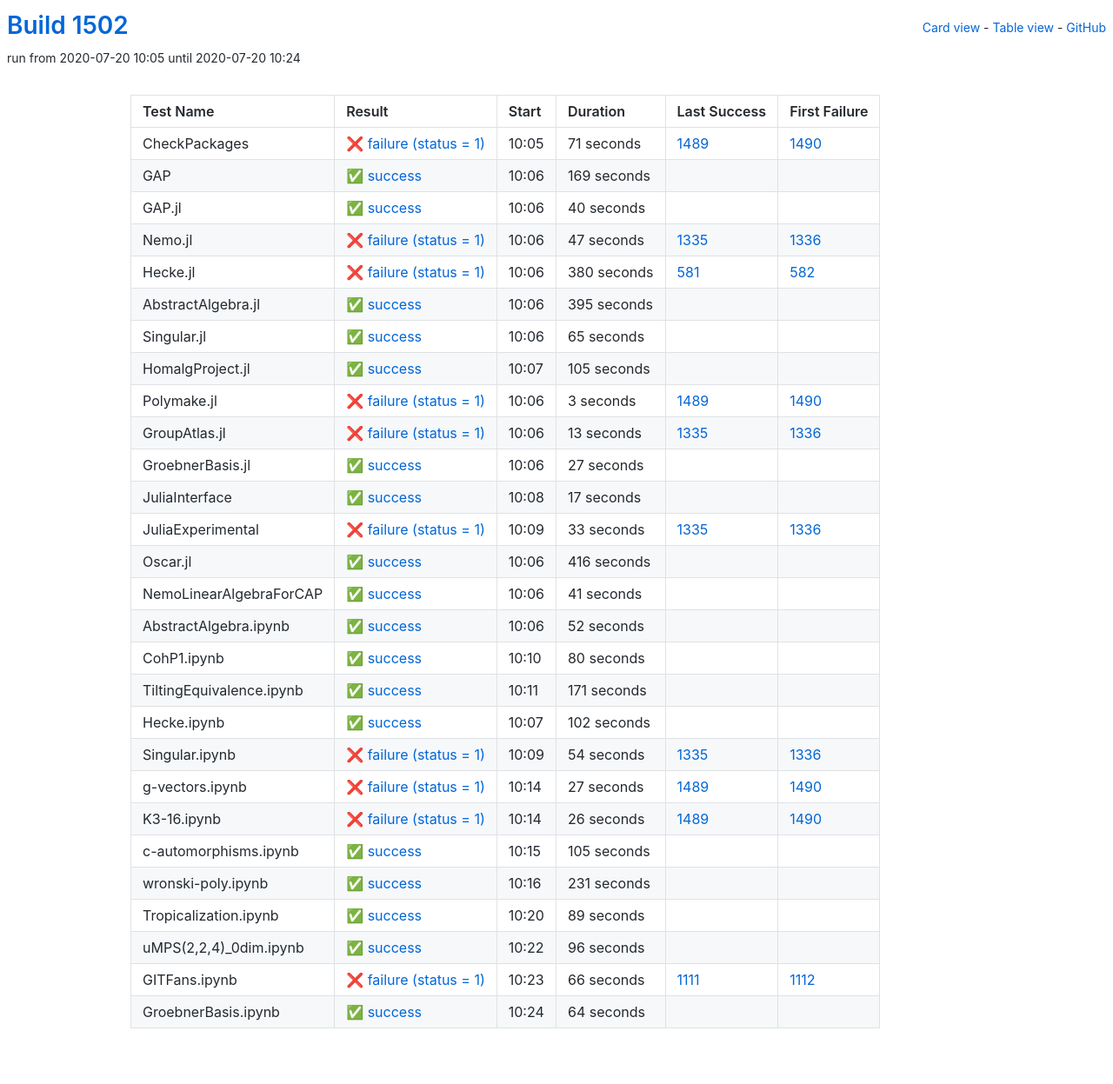
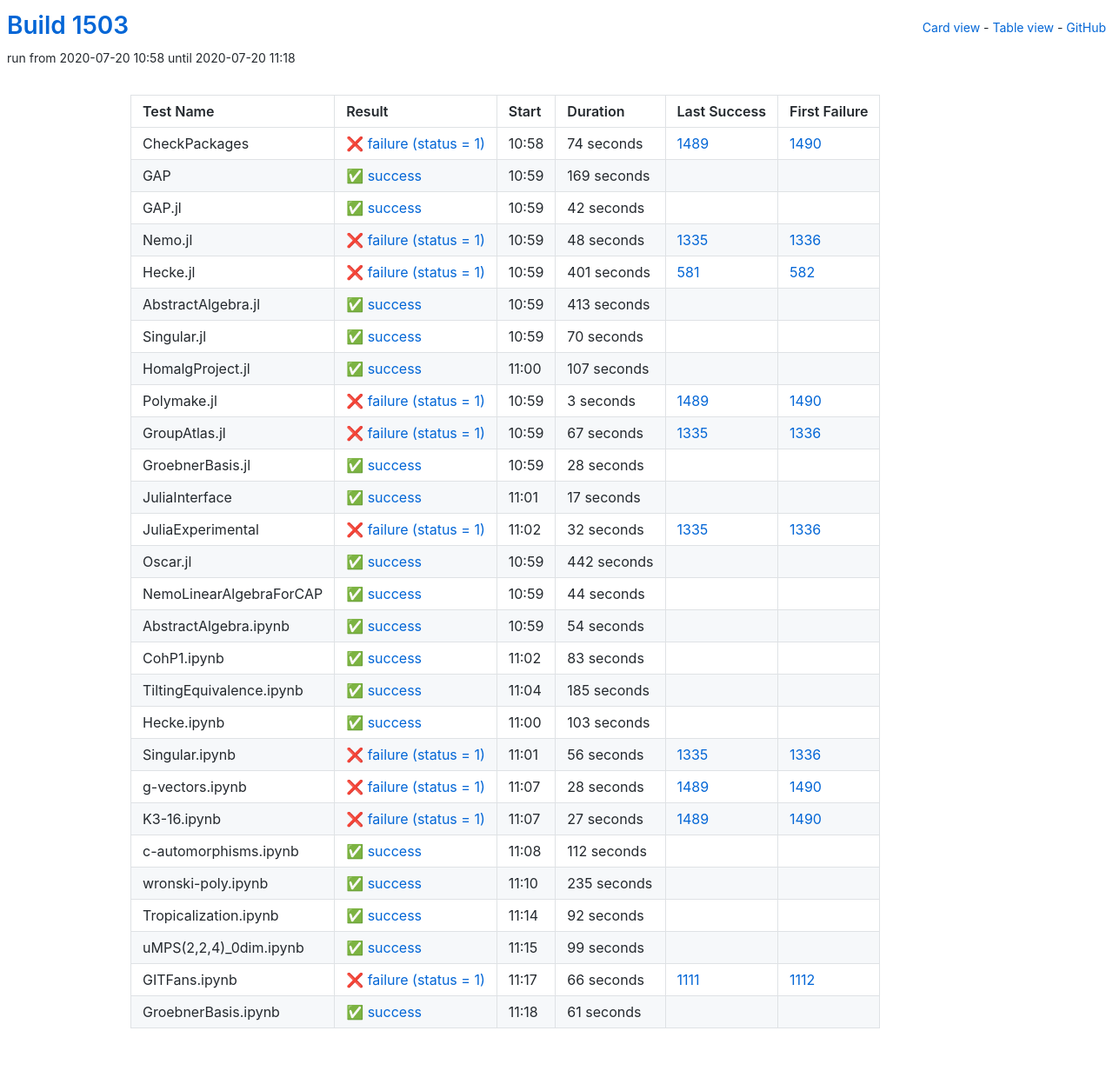
Before and after one commit to oscar-system/oscar-ci-status-1.4, a Jekyll site: the page built from table.html, in a window 1280 px wide. Shown: the whole page at 87% size. Built offline with Jekyll 4.4.1, drawn with Linux system fonts in a browser that asks for light colours.

Commit message:
Build #1503

```diff
--- a/_data/ci.yml
+++ b/_data/ci.yml
@@ -1,6 +1,6 @@
 ---
-build: 1502
-build_url: https://oscarci.mathematik.uni-kl.de/job/oscar-julia-1.4/1502/
+build: 1503
+build_url: https://oscarci.mathematik.uni-kl.de/job/oscar-julia-1.4/1503/
 job: oscar-julia-1.4
 organization: oscar-system
 repo: oscar-ci-status-1.4
@@ -8,20 +8,20 @@ repourl: https://github.com/oscar-system/oscar-ci-status-1.4
 tests:
 - name: CheckPackages
   id: checkpackages
-  log: https://oscarci.mathematik.uni-kl.de/job/oscar-julia-1.4/1502/artifact/logs/build-1502/CheckPackages.log
-  start: 2020-07-20 10:05
+  log: https://oscarci.mathematik.uni-kl.de/job/oscar-julia-1.4/1503/artifact/logs/build-1503/CheckPackages.log
+  start: 2020-07-20 10:58
   success: false
   exitcode: 1
   status: failure
-  duration: 71
+  duration: 74
   last_success: 1489
   last_success_url: https://oscarci.mathematik.uni-kl.de/job/oscar-julia-1.4/1489/
   first_failure: 1490
   first_failure_url: https://oscarci.mathematik.uni-kl.de/job/oscar-julia-1.4/1490/
 - name: GAP
   id: gap
-  log: https://oscarci.mathematik.uni-kl.de/job/oscar-julia-1.4/1502/artifact/logs/build-1502/GAP.log
-  start: 2020-07-20 10:06
+  log: https://oscarci.mathematik.uni-kl.de/job/oscar-julia-1.4/1503/artifact/logs/build-1503/GAP.log
+  start: 2020-07-20 10:59
   success: true
   exitcode: 0
   status: success
@@ -32,80 +32,80 @@ tests:
   first_failure_url:
 - name: GAP.jl
   id: gap-jl
-  log: https://oscarci.mathematik.uni-kl.de/job/oscar-julia-1.4/1502/artifact/logs/build-1502/GAP.jl.log
-  start: 2020-07-20 10:06
+  log: https://oscarci.mathematik.uni-kl.de/job/oscar-julia-1.4/1503/artifact/logs/build-1503/GAP.jl.log
+  start: 2020-07-20 10:59
   success: true
   exitcode: 0
   status: success
-  duration: 40
+  duration: 42
   last_success: false
   last_success_url:
   first_failure: false
   first_failure_url:
 - name: Nemo.jl
   id: nemo-jl
-  log: https://oscarci.mathematik.uni-kl.de/job/oscar-julia-1.4/1502/artifact/logs/build-1502/Nemo.jl.log
-  start: 2020-07-20 10:06
+  log: https://oscarci.mathematik.uni-kl.de/job/oscar-julia-1.4/1503/artifact/logs/build-1503/Nemo.jl.log
+  start: 2020-07-20 10:59
   success: false
   exitcode: 1
   status: failure
-  duration: 47
+  duration: 48
   last_success: 1335
   last_success_url: https://oscarci.mathematik.uni-kl.de/job/oscar-julia-1.4/1335/
   first_failure: 1336
   first_failure_url: https://oscarci.mathematik.uni-kl.de/job/oscar-julia-1.4/1336/
 - name: Hecke.jl
   id: hecke-jl
-  log: https://oscarci.mathematik.uni-kl.de/job/oscar-julia-1.4/1502/artifact/logs/build-1502/Hecke.jl.log
-  start: 2020-07-20 10:06
+  log: https://oscarci.mathematik.uni-kl.de/job/oscar-julia-1.4/1503/artifact/logs/build-1503/Hecke.jl.log
+  start: 2020-07-20 10:59
   success: false
   exitcode: 1
   status: failure
-  duration: 380
+  duration: 401
   last_success: 581
   last_success_url: https://oscarci.mathematik.uni-kl.de/job/oscar-julia-1.4/581/
   first_failure: 582
   first_failure_url: https://oscarci.mathematik.uni-kl.de/job/oscar-julia-1.4/582/
 - name: AbstractAlgebra.jl
   id: abstractalgebra-jl
-  log: https://oscarci.mathematik.uni-kl.de/job/oscar-julia-1.4/1502/artifact/logs/build-1502/AbstractAlgebra.jl.log
-  start: 2020-07-20 10:06
+  log: https://oscarci.mathematik.uni-kl.de/job/oscar-julia-1.4/1503/artifact/logs/build-1503/AbstractAlgebra.jl.log
+  start: 2020-07-20 10:59
   success: true
   exitcode: 0
   status: success
-  duration: 395
+  duration: 413
   last_success: false
   last_success_url:
   first_failure: false
   first_failure_url:
 - name: Singular.jl
   id: singular-jl
-  log: https://oscarci.mathematik.uni-kl.de/job/oscar-julia-1.4/1502/artifact/logs/build-1502/Singular.jl.log
-  start: 2020-07-20 10:06
+  log: https://oscarci.mathematik.uni-kl.de/job/oscar-julia-1.4/1503/artifact/logs/build-1503/Singular.jl.log
+  start: 2020-07-20 10:59
   success: true
   exitcode: 0
   status: success
-  duration: 65
+  duration: 70
   last_success: false
   last_success_url:
   first_failure: false
   first_failure_url:
 - name: HomalgProject.jl
   id: homalgproject-jl
-  log: https://oscarci.mathematik.uni-kl.de/job/oscar-julia-1.4/1502/artifact/logs/build-1502/HomalgProject.jl.log
-  start: 2020-07-20 10:07
+  log: https://oscarci.mathematik.uni-kl.de/job/oscar-julia-1.4/1503/artifact/logs/build-1503/HomalgProject.jl.log
+  start: 2020-07-20 11:00
   success: true
   exitcode: 0
   status: success
-  duration: 105
+  duration: 107
   last_success: false
   last_success_url:
   first_failure: false
   first_failure_url:
 - name: Polymake.jl
   id: polymake-jl
-  log: https://oscarci.mathematik.uni-kl.de/job/oscar-julia-1.4/1502/artifact/logs/build-1502/Polymake.jl.log
-  start: 2020-07-20 10:06
+  log: https://oscarci.mathematik.uni-kl.de/job/oscar-julia-1.4/1503/artifact/logs/build-1503/Polymake.jl.log
+  start: 2020-07-20 10:59
   success: false
   exitcode: 1
   status: failure
@@ -116,32 +116,32 @@ tests:
   first_failure_url: https://oscarci.mathematik.uni-kl.de/job/oscar-julia-1.4/1490/
 - name: GroupAtlas.jl
   id: groupatlas-jl
-  log: https://oscarci.mathematik.uni-kl.de/job/oscar-julia-1.4/1502/artifact/logs/build-1502/GroupAtlas.jl.log
-  start: 2020-07-20 10:06
+  log: https://oscarci.mathematik.uni-kl.de/job/oscar-julia-1.4/1503/artifact/logs/build-1503/GroupAtlas.jl.log
+  start: 2020-07-20 10:59
   success: false
   exitcode: 1
   status: failure
-  duration: 13
+  duration: 67
   last_success: 1335
   last_success_url: https://oscarci.mathematik.uni-kl.de/job/oscar-julia-1.4/1335/
   first_failure: 1336
   first_failure_url: https://oscarci.mathematik.uni-kl.de/job/oscar-julia-1.4/1336/
 - name: GroebnerBasis.jl
   id: groebnerbasis-jl
-  log: https://oscarci.mathematik.uni-kl.de/job/oscar-julia-1.4/1502/artifact/logs/build-1502/GroebnerBasis.jl.log
-  start: 2020-07-20 10:06
+  log: https://oscarci.mathematik.uni-kl.de/job/oscar-julia-1.4/1503/artifact/logs/build-1503/GroebnerBasis.jl.log
+  start: 2020-07-20 10:59
   success: true
   exitcode: 0
   status: success
-  duration: 27
+  duration: 28
   last_success: false
   last_success_url:
   first_failure: false
   first_failure_url:
 - name: JuliaInterface
   id: juliainterface
-  log: https://oscarci.mathematik.uni-kl.de/job/oscar-julia-1.4/1502/artifact/logs/build-1502/JuliaInterface.log
-  start: 2020-07-20 10:08
+  log: https://oscarci.mathematik.uni-kl.de/job/oscar-julia-1.4/1503/artifact/logs/build-1503/JuliaInterface.log
+  start: 2020-07-20 11:01
   success: true
   exitcode: 0
   status: success
@@ -152,104 +152,116 @@ tests:
   first_failure_url:
 - name: JuliaExperimental
   id: juliaexperimental
-  log: https://oscarci.mathematik.uni-kl.de/job/oscar-julia-1.4/1502/artifact/logs/build-1502/JuliaExperimental.log
-  start: 2020-07-20 10:09
+  log: https://oscarci.mathematik.uni-kl.de/job/oscar-julia-1.4/1503/artifact/logs/build-1503/JuliaExperimental.log
+  start: 2020-07-20 11:02
   success: false
   exitcode: 1
   status: failure
-  duration: 33
+  duration: 32
   last_success: 1335
   last_success_url: https://oscarci.mathematik.uni-kl.de/job/oscar-julia-1.4/1335/
   first_failure: 1336
   first_failure_url: https://oscarci.mathematik.uni-kl.de/job/oscar-julia-1.4/1336/
 - name: Oscar.jl
   id: oscar-jl
-  log: https://oscarci.mathematik.uni-kl.de/job/oscar-julia-1.4/1502/artifact/logs/build-1502/Oscar.jl.log
-  start: 2020-07-20 10:06
+  log: https://oscarci.mathematik.uni-kl.de/job/oscar-julia-1.4/1503/artifact/logs/build-1503/Oscar.jl.log
+  start: 2020-07-20 10:59
   success: true
   exitcode: 0
   status: success
-  duration: 416
+  duration: 442
   last_success: false
   last_success_url:
   first_failure: false
   first_failure_url:
 - name: NemoLinearAlgebraForCAP
   id: nemolinearalgebraforcap
-  log: https://oscarci.mathematik.uni-kl.de/job/oscar-julia-1.4/1502/artifact/logs/build-1502/NemoLinearAlgebraForCAP.log
-  start: 2020-07-20 10:06
+  log: https://oscarci.mathematik.uni-kl.de/job/oscar-julia-1.4/1503/artifact/logs/build-1503/NemoLinearAlgebraForCAP.log
+  start: 2020-07-20 10:59
   success: true
   exitcode: 0
   status: success
-  duration: 41
+  duration: 44
   last_success: false
   last_success_url:
   first_failure: false
   first_failure_url:
 - name: AbstractAlgebra.ipynb
   id: abstractalgebra-ipynb
-  log: https://oscarci.mathematik.uni-kl.de/job/oscar-julia-1.4/1502/artifact/logs/build-1502/AbstractAlgebra.ipynb.log
-  start: 2020-07-20 10:06
+  log: https://oscarci.mathematik.uni-kl.de/job/oscar-julia-1.4/1503/artifact/logs/build-1503/AbstractAlgebra.ipynb.log
+  start: 2020-07-20 10:59
   success: true
   exitcode: 0
   status: success
-  duration: 52
+  duration: 54
   last_success: false
   last_success_url:
   first_failure: false
   first_failure_url:
 - name: CohP1.ipynb
   id: cohp1-ipynb
-  log: https://oscarci.mathematik.uni-kl.de/job/oscar-julia-1.4/1502/artifact/logs/build-1502/CohP1.ipynb.log
-  start: 2020-07-20 10:10
+  log: https://oscarci.mathematik.uni-kl.de/job/oscar-julia-1.4/1503/artifact/logs/build-1503/CohP1.ipynb.log
+  start: 2020-07-20 11:02
   success: true
   exitcode: 0
   status: success
-  duration: 80
+  duration: 83
   last_success: false
   last_success_url:
   first_failure: false
   first_failure_url:
 - name: TiltingEquivalence.ipynb
   id: tiltingequivalence-ipynb
-  log: https://oscarci.mathematik.uni-kl.de/job/oscar-julia-1.4/1502/artifact/logs/build-1502/TiltingEquivalence.ipynb.log
-  start: 2020-07-20 10:11
+  log: https://oscarci.mathematik.uni-kl.de/job/oscar-julia-1.4/1503/artifact/logs/build-1503/TiltingEquivalence.ipynb.log
+  start: 2020-07-20 11:04
   success: true
   exitcode: 0
   status: success
-  duration: 171
+  duration: 185
   last_success: false
   last_success_url:
   first_failure: false
   first_failure_url:
 - name: Hecke.ipynb
   id: hecke-ipynb
-  log: https://oscarci.mathematik.uni-kl.de/job/oscar-julia-1.4/1502/artifact/logs/build-1502/Hecke.ipynb.log
-  start: 2020-07-20 10:07
+  log: https://oscarci.mathematik.uni-kl.de/job/oscar-julia-1.4/1503/artifact/logs/build-1503/Hecke.ipynb.log
+  start: 2020-07-20 11:00
   success: true
   exitcode: 0
   status: success
-  duration: 102
+  duration: 103
   last_success: false
   last_success_url:
   first_failure: false
   first_failure_url:
 - name: Singular.ipynb
   id: singular-ipynb
-  log: https://oscarci.mathematik.uni-kl.de/job/oscar-julia-1.4/1502/artifact/logs/build-1502/Singular.ipynb.log
-  start: 2020-07-20 10:09
+  log: https://oscarci.mathematik.uni-kl.de/job/oscar-julia-1.4/1503/artifact/logs/build-1503/Singular.ipynb.log
+  start: 2020-07-20 11:01
   success: false
   exitcode: 1
   status: failure
-  duration: 54
+  duration: 56
   last_success: 1335
   last_success_url: https://oscarci.mathematik.uni-kl.de/job/oscar-julia-1.4/1335/
   first_failure: 1336
   first_failure_url: https://oscarci.mathematik.uni-kl.de/job/oscar-julia-1.4/1336/
 - name: g-vectors.ipynb
   id: g-vectors-ipynb
-  log: https://oscarci.mathematik.uni-kl.de/job/oscar-julia-1.4/1502/artifact/logs/build-1502/g-vectors.ipynb.log
-  start: 2020-07-20 10:14
+  log: https://oscarci.mathematik.uni-kl.de/job/oscar-julia-1.4/1503/artifact/logs/build-1503/g-vectors.ipynb.log
+  start: 2020-07-20 11:07
+  success: false
+  exitcode: 1
+  status: failure
+  duration: 28
+  last_success: 1489
+  last_success_url: https://oscarci.mathematik.uni-kl.de/job/oscar-julia-1.4/1489/
+  first_failure: 1490
+  first_failure_url: https://oscarci.mathematik.uni-kl.de/job/oscar-julia-1.4/1490/
+- name: K3-16.ipynb
+  id: k3-16-ipynb
+  log: https://oscarci.mathematik.uni-kl.de/job/oscar-julia-1.4/1503/artifact/logs/build-1503/K3-16.ipynb.log
+  start: 2020-07-20 11:07
   success: false
   exitcode: 1
   status: failure
@@ -258,70 +270,58 @@ tests:
   last_success_url: https://oscarci.mathematik.uni-kl.de/job/oscar-julia-1.4/1489/
   first_failure: 1490
   first_failure_url: https://oscarci.mathematik.uni-kl.de/job/oscar-julia-1.4/1490/
-- name: K3-16.ipynb
-  id: k3-16-ipynb
-  log: https://oscarci.mathematik.uni-kl.de/job/oscar-julia-1.4/1502/artifact/logs/build-1502/K3-16.ipynb.log
-  start: 2020-07-20 10:14
-  success: false
-  exitcode: 1
-  status: failure
-  duration: 26
-  last_success: 1489
-  last_success_url: https://oscarci.mathematik.uni-kl.de/job/oscar-julia-1.4/1489/
-  first_failure: 1490
-  first_failure_url: https://oscarci.mathematik.uni-kl.de/job/oscar-julia-1.4/1490/
 - name: c-automorphisms.ipynb
   id: c-automorphisms-ipynb
-  log: https://oscarci.mathematik.uni-kl.de/job/oscar-julia-1.4/1502/artifact/logs/build-1502/c-automorphisms.ipynb.log
-  start: 2020-07-20 10:15
+  log: https://oscarci.mathematik.uni-kl.de/job/oscar-julia-1.4/1503/artifact/logs/build-1503/c-automorphisms.ipynb.log
+  start: 2020-07-20 11:08
   success: true
   exitcode: 0
   status: success
-  duration: 105
+  duration: 112
   last_success: false
   last_success_url:
   first_failure: false
   first_failure_url:
 - name: wronski-poly.ipynb
   id: wronski-poly-ipynb
-  log: https://oscarci.mathematik.uni-kl.de/job/oscar-julia-1.4/1502/artifact/logs/build-1502/wronski-poly.ipynb.log
-  start: 2020-07-20 10:16
+  log: https://oscarci.mathematik.uni-kl.de/job/oscar-julia-1.4/1503/artifact/logs/build-1503/wronski-poly.ipynb.log
+  start: 2020-07-20 11:10
   success: true
   exitcode: 0
   status: success
-  duration: 231
+  duration: 235
   last_success: false
   last_success_url:
   first_failure: false
   first_failure_url:
 - name: Tropicalization.ipynb
   id: tropicalization-ipynb
-  log: https://oscarci.mathematik.uni-kl.de/job/oscar-julia-1.4/1502/artifact/logs/build-1502/Tropicalization.ipynb.log
-  start: 2020-07-20 10:20
+  log: https://oscarci.mathematik.uni-kl.de/job/oscar-julia-1.4/1503/artifact/logs/build-1503/Tropicalization.ipynb.log
+  start: 2020-07-20 11:14
   success: true
   exitcode: 0
   status: success
-  duration: 89
+  duration: 92
   last_success: false
   last_success_url:
   first_failure: false
   first_failure_url:
 - name: uMPS(2,2,4)_0dim.ipynb
   id: umps-2-2-4-0dim-ipynb
-  log: https://oscarci.mathematik.uni-kl.de/job/oscar-julia-1.4/1502/artifact/logs/build-1502/uMPS-2-2-4-_0dim.ipynb.log
-  start: 2020-07-20 10:22
+  log: https://oscarci.mathematik.uni-kl.de/job/oscar-julia-1.4/1503/artifact/logs/build-1503/uMPS-2-2-4-_0dim.ipynb.log
+  start: 2020-07-20 11:15
   success: true
   exitcode: 0
   status: success
-  duration: 96
+  duration: 99
   last_success: false
   last_success_url:
   first_failure: false
   first_failure_url:
 - name: GITFans.ipynb
   id: gitfans-ipynb
-  log: https://oscarci.mathematik.uni-kl.de/job/oscar-julia-1.4/1502/artifact/logs/build-1502/GITFans.ipynb.log
-  start: 2020-07-20 10:23
+  log: https://oscarci.mathematik.uni-kl.de/job/oscar-julia-1.4/1503/artifact/logs/build-1503/GITFans.ipynb.log
+  start: 2020-07-20 11:17
   success: false
   exitcode: 1
   status: failure
@@ -332,12 +332,12 @@ tests:
   first_failure_url: https://oscarci.mathematik.uni-kl.de/job/oscar-julia-1.4/1112/
 - name: GroebnerBasis.ipynb
   id: groebnerbasis-ipynb
-  log: https://oscarci.mathematik.uni-kl.de/job/oscar-julia-1.4/1502/artifact/logs/build-1502/GroebnerBasis.ipynb.log
-  start: 2020-07-20 10:24
+  log: https://oscarci.mathematik.uni-kl.de/job/oscar-julia-1.4/1503/artifact/logs/build-1503/GroebnerBasis.ipynb.log
+  start: 2020-07-20 11:18
   success: true
   exitcode: 0
   status: success
-  duration: 64
+  duration: 61
   last_success: false
   last_success_url:
   first_failure: false
```
Also changed, not shown: README.md.
